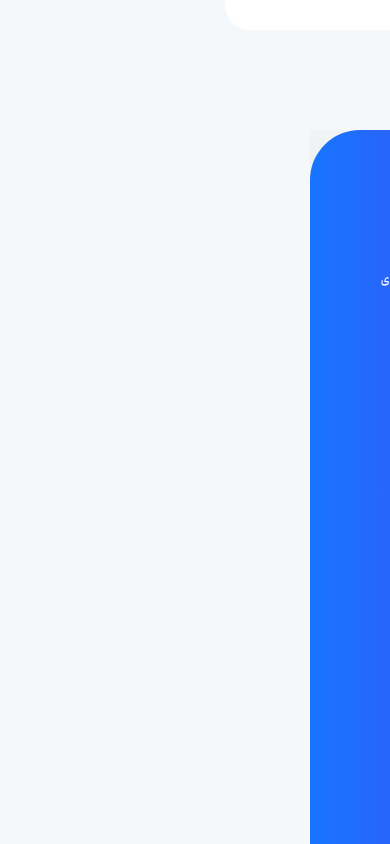
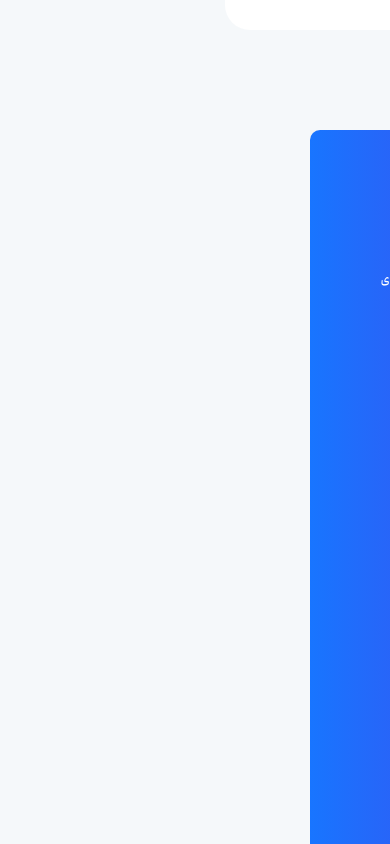
Before and after one commit to groupwebdevelopers/lovelcode, a React (Vite) app in the folder frontend/: page /portfolio in a window 390 px wide. Shown: the part 1540-2384 px from the top of the page. Built offline with nearby package versions, Linux system fonts and the light colour scheme.

Commit message:
mohammadreza fix

```diff
--- a/frontend/src/components/Footer/Footer.jsx
+++ b/frontend/src/components/Footer/Footer.jsx
@@ -4,10 +4,10 @@ export default function Footer() {
   return (
     <>
       <div className="bg-third-gray-text-web/20 relative">
-        <a href="#top" className="absolute -top-3 right-1/2 bg-white w-9 h-9 flex justify-center items-center rounded-full">
+        <a href="#top" className="hidden absolute -top-3 right-1/2 bg-white w-9 h-9 sm:flex justify-center items-center rounded-full">
       <i class="bi bi-chevron-up"></i>
         </a>
-        <div className="bg-gradient-to-r from-main-blue-web to-main-violet-web pt-12 pb-5 text-white rounded-t-[50px]">
+        <div className="bg-gradient-to-r from-main-blue-web to-main-violet-web pt-12 pb-5 text-white md:rounded-t-[50px] rounded-t-[10px]">
           <div className="container leading-8">
             <div className="grid lg:grid-cols-4 md:grid-cols-2 gap-y-16 grid-cols-1 md: ">
               <div className="flex justify-center">
```
